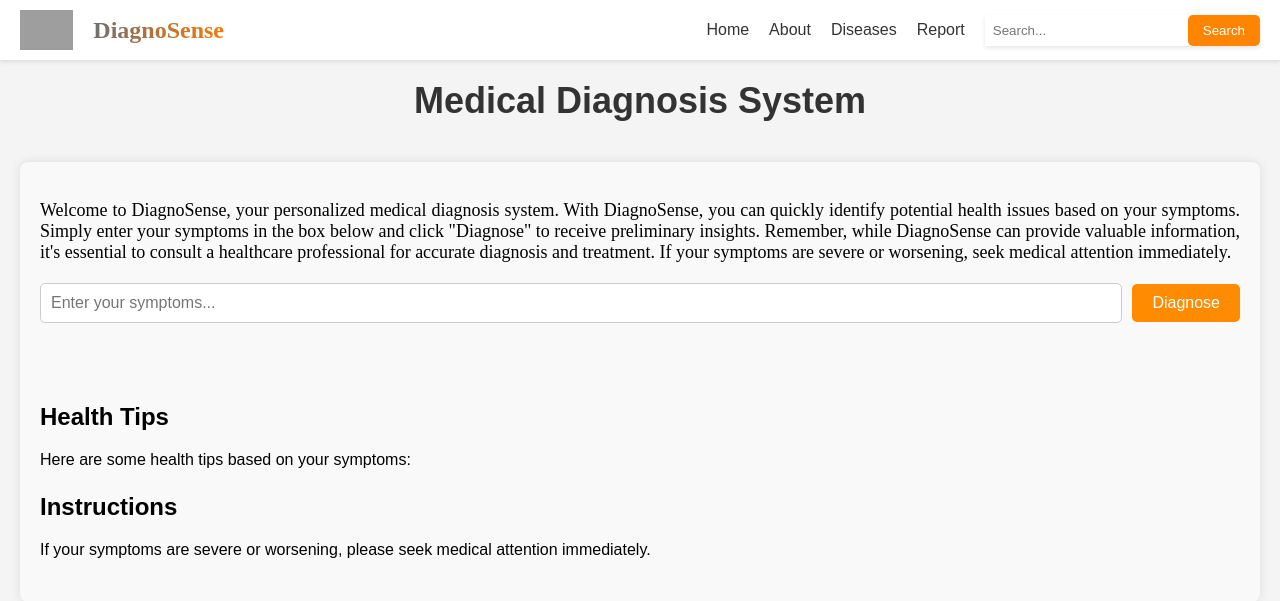
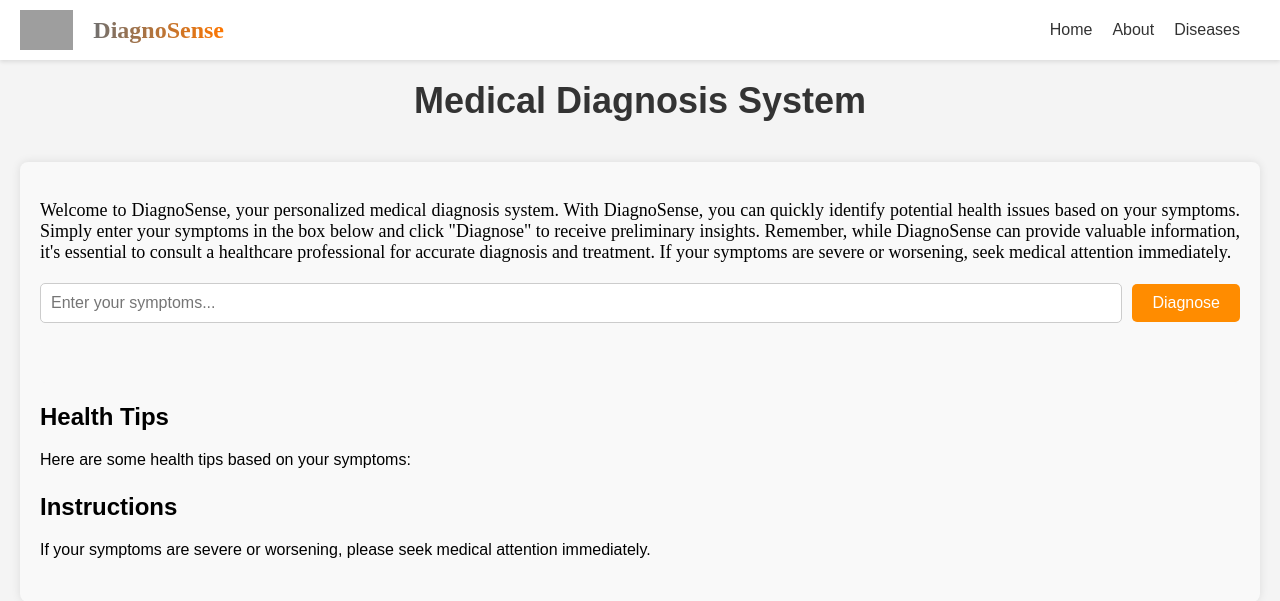
Before and after one commit to abid-mustafa/scikit-learn-disease-prediction, a Flask app: page /home in a window 1280 px wide. Shown: the top 601 px of the page. Run offline with Flask 3, Linux system fonts and the light colour scheme; grey boxes are pictures that could not be loaded.

Commit message:
updated homepage, removed unneccessary features

```diff
--- a/templates/homePage.html
+++ b/templates/homePage.html
@@ -13,10 +13,8 @@
             background-color: #f4f4f4;
         }
 
-        /* Your existing CSS styles */
         .container {
             width: 1200px;
-            /* Set a fixed width */
             margin: 20px auto;
             padding: 20px;
             background-color: #f9f9f9;
@@ -35,7 +33,7 @@
         .symptoms-input {
             margin-bottom: 20px;
             display: flex;
-            /* Flex layout for aligning items */
+            /*aligning items */
             align-items: center;
             /* Vertically center items */
         }
@@ -58,7 +56,7 @@
             border-radius: 5px;
             cursor: pointer;
             margin-left: 10px;
-            /* Add margin between input and button */
+            /*margin between input and button */
         }
 
         .diagnosis-result {
@@ -127,40 +125,12 @@
             color: transparent;
         }
 
-        .search-bar {
-            display: flex;
-            align-items: center;
-            box-shadow: 0 2px 4px rgba(0, 0, 0, 0.1);
-        }
-
-        .search-bar input[type="text"] {
-            padding: 8px;
-            border-radius: 5px;
-            border: none;
-            margin-right: 10px;
-        }
-
-        .search-bar button {
-            padding: 8px 15px;
-            background-color: #ff8400;
-            color: #fff;
-            border: none;
-            border-radius: 5px;
-            cursor: pointer;
-        }
-
-        /* Style for h1 heading */
         h1 {
             font-size: 36px;
-            /* Larger font size */
             color: #333;
-            /* Darker text color */
             text-align: center;
-            /* Center alignment */
             margin-top: 20px;
-            /* Added margin top */
             margin-bottom: 40px;
-            /* Increased margin bottom */
         }
     </style>
 </head>
@@ -175,12 +145,7 @@
             <a href="#">Home</a>
             <a href="#" id="aboutLink">About</a>
             <a href="#" id="diseasesLink">Diseases</a>
-            <a href="#" id="reportLink">Report</a>
         </nav>
-        <div class="search-bar">
-            <input type="text" placeholder="Search...">
-            <button>Search</button>
-        </div>
     </header>
 
     <h1>Medical Diagnosis System</h1>
@@ -228,7 +193,7 @@
                     .then(response => response.json())
                     .then(data => {
                         if (data.success) {
-                    var diagnosisResult = "Based on your symptoms (" + symptomsInput.value.trim() +  ") , you may have: <br>" + data.disease + "<br><h3>Description</h3><p>" + data.description + "</p>";
+                            var diagnosisResult = "Based on your symptoms (" + symptomsInput.value.trim() + ") , you may have: <br>" + data.disease + "<br><h3>Description</h3><p>" + data.description + "</p>";
                             var healthTips = data.precautions;
 
                             // Update diagnosis result and health tips
@@ -250,21 +215,14 @@
         // Event listener for the About link
         document.getElementById("aboutLink").addEventListener("click", function (event) {
             event.preventDefault(); // Prevent default link behavior
-            window.location.href = "/about"; // Redirect to about page
+            window.location.href = "/about";
         });
 
         // Event listener for the Diseases link
         document.getElementById("diseasesLink").addEventListener("click", function (event) {
-            event.preventDefault(); // Prevent default link behavior
-            window.location.href = "/diseases"; // Redirect to diseases page
+            event.preventDefault();
+            window.location.href = "/diseases";
         });
-
-        // Event listener for the Report link
-        document.getElementById("reportLink").addEventListener("click", function (event) {
-            event.preventDefault(); // Prevent default link behavior
-            window.location.href = "/report"; // Redirect to report page
-        });
-
     </script>
 </body>
 
```
Lines whose indentation alone changed are shown as unchanged.
